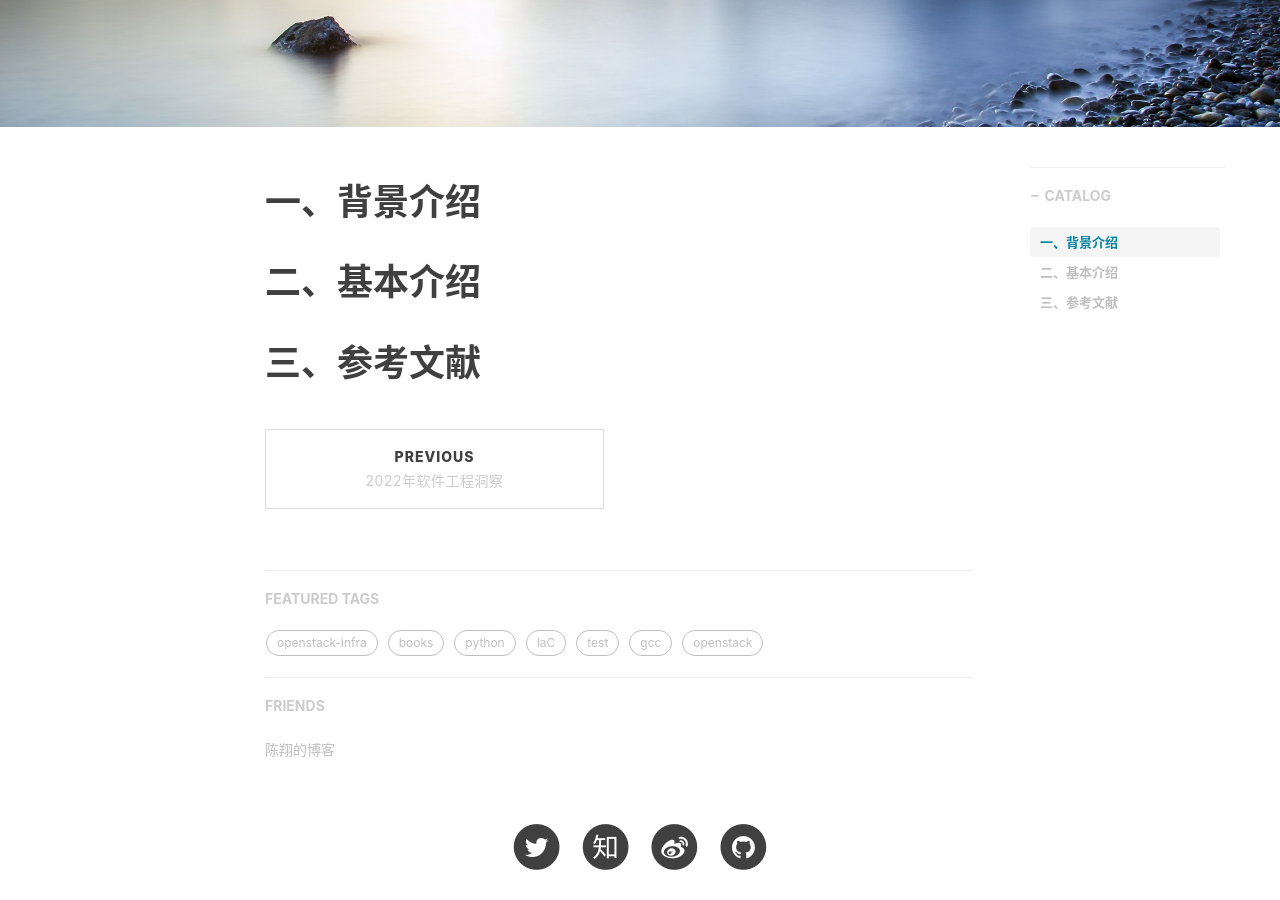
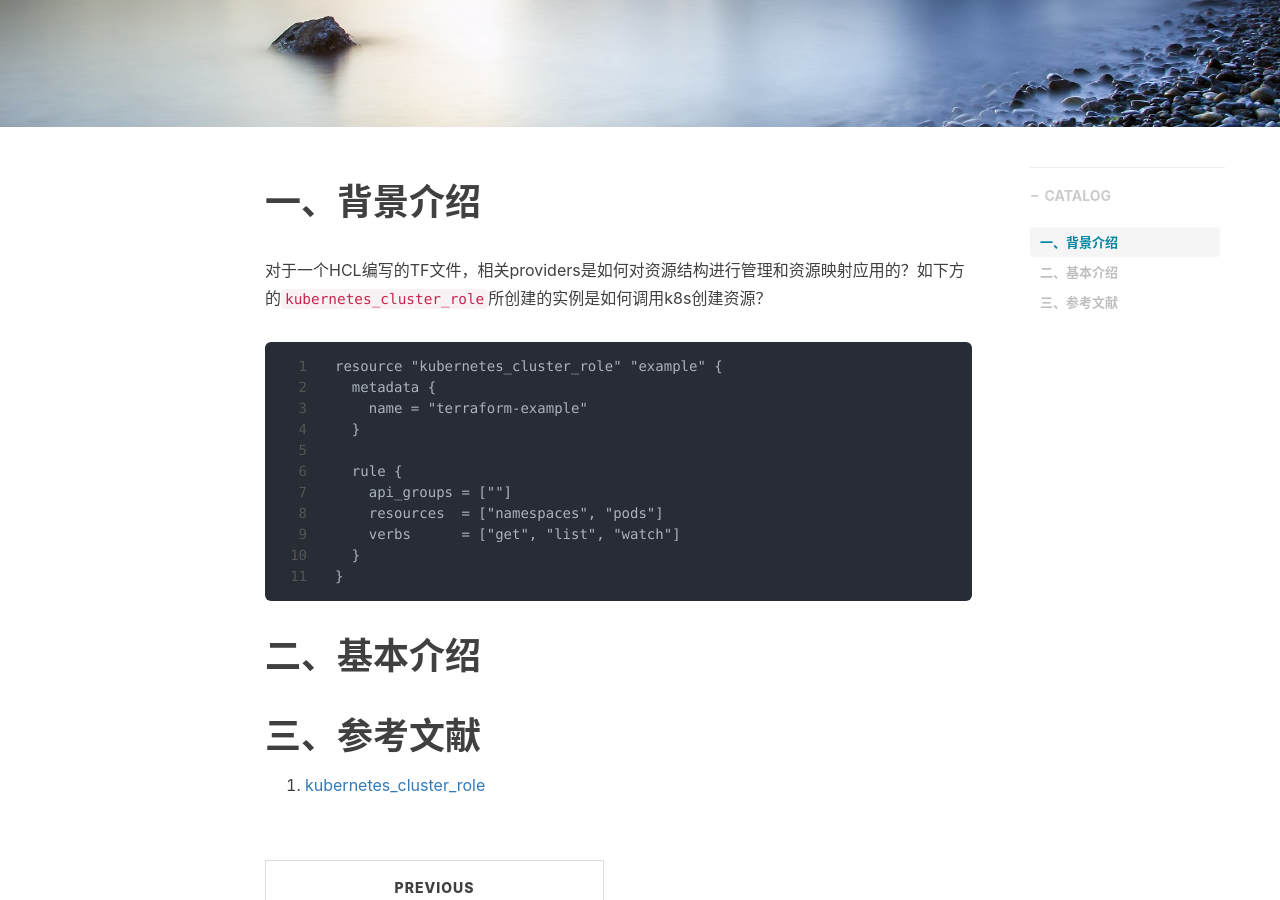
Before and after one commit to shihai1991/shihai1991.github.io, a Jekyll site: the page built from _posts/2022-10-31-provider如何解析tf配置文件.md, in a window 1280 px wide and 900 px high, scrolled down 390 px. Built offline with Jekyll 4.4.1, drawn with Linux system fonts in a browser that asks for light colours; nearby versions of some CDN libraries; comment, search, counter and statistics services are not loaded.

Commit message:
Update 2022-10-31-provider如何解析tf配置文件.md

````diff
--- a/_posts/2022-10-31-provider如何解析tf配置文件.md
+++ b/_posts/2022-10-31-provider如何解析tf配置文件.md
@@ -9,5 +9,22 @@ tags:
 time: '2022.10.31 20:54:00'
 ---
 # 一、背景介绍
+对于一个HCL编写的TF文件，相关providers是如何对资源结构进行管理和资源映射应用的？如下方的`kubernetes_cluster_role`所创建的实例是如何调用k8s创建资源？
+
+```
+resource "kubernetes_cluster_role" "example" {
+  metadata {
+    name = "terraform-example"
+  }
+
+  rule {
+    api_groups = [""]
+    resources  = ["namespaces", "pods"]
+    verbs      = ["get", "list", "watch"]
+  }
+}
+```
+
 # 二、基本介绍
 # 三、参考文献
+1. [kubernetes_cluster_role](https://registry.terraform.io/providers/hashicorp/kubernetes/latest/docs/resources/cluster_role)
````
